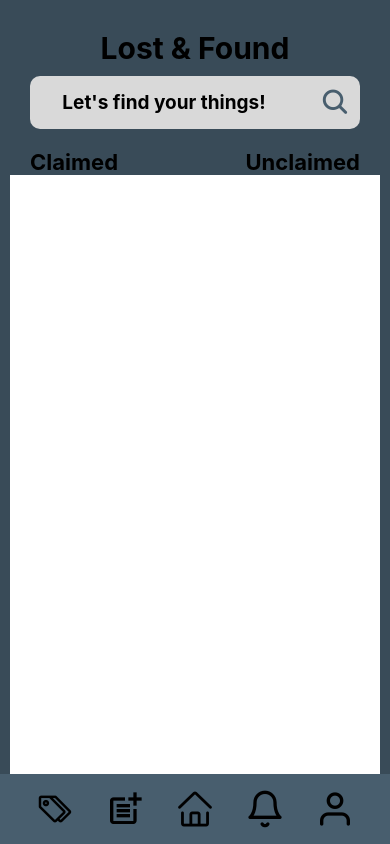
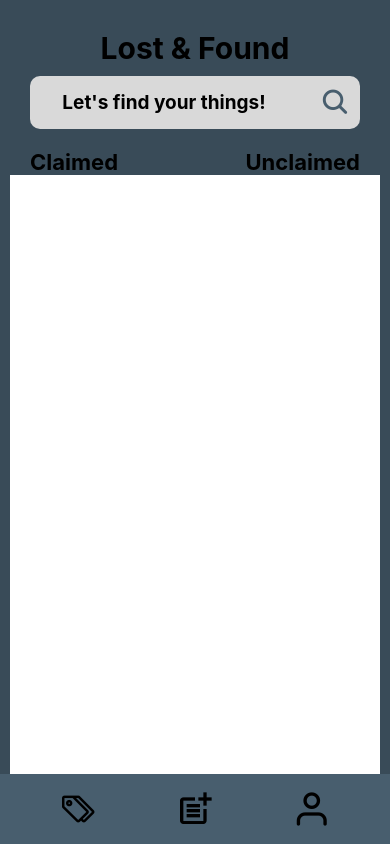
Before and after one commit to mfetalino-tip/updatedemtech, a React Native app in the folder project_eme/: screen /MainTab in a window 390 px wide. Built offline with nearby package versions, Linux system fonts and the light colour scheme.

Commit message:
got rid of tab3 and 4

```diff
--- a/project_eme/App.js
+++ b/project_eme/App.js
@@ -7,8 +7,7 @@ import NewAccount from './components/NewAccount';
 import MainTab from './components/MainTab';
 import MainTabTwo from './components/MainTabTwo';
 import Tab2 from './components/Tab2';
-import Tab3 from './components/Tab3';
-import Tab4 from './components/Tab4';
+
 import Tab5 from './components/Tab5';
 import CreatePost from './components/CreatePost';
 
@@ -25,8 +24,8 @@ export default function App() {
         <Stack.Screen name="MainTab" component={MainTab} />
         <Stack.Screen name="MainTabTwo" component={MainTabTwo} />
         <Stack.Screen name="CreatePost" component={CreatePost} />
-        <Stack.Screen name="Tab3" component={Tab3} />
-        <Stack.Screen name="Tab4" component={Tab4} />
+
+
         <Stack.Screen name="Tab5" component={Tab5} />
       </Stack.Navigator>
     </NavigationContainer>
--- a/project_eme/components/CreatePost.js
+++ b/project_eme/components/CreatePost.js
@@ -1,8 +1,8 @@
 import React, { useState } from 'react';
 import { View, TextInput, Button, Image, StyleSheet, TouchableOpacity, Text } from 'react-native';
 import * as ImagePicker from 'expo-image-picker';
-import { getDatabase, ref, push } from '@react-native-firebase/database';
-import { getStorage, ref as storageRef, uploadString, getDownloadURL } from '@react-native-firebase/storage';
+import { getDatabase, ref, push } from 'firebase/database';
+import { getStorage, ref as storageRef, uploadString, getDownloadURL } from 'firebase/storage';
 
 const TweetForm = () => {
   const [tweetText, setTweetText] = useState('');
--- a/project_eme/components/MainTab.js
+++ b/project_eme/components/MainTab.js
@@ -36,12 +36,7 @@ export default function MainTab({ navigation }) {
             <TouchableOpacity onPress={() => navigation.navigate('CreatePost')}>
                 <MaterialIcons name="post-add" size={40} color="black" />
             </TouchableOpacity>
-            <TouchableOpacity onPress={() => navigation.navigate('Tab3')}>
-            <AntDesign name="home" size={40} color="black" />
-            </TouchableOpacity>
-            <TouchableOpacity onPress={() => navigation.navigate('Tab4')}>
-                <Feather name="bell" size={40} color="black" />
-            </TouchableOpacity>
+
             <TouchableOpacity onPress={() => navigation.navigate('Tab5')}>
                 <Feather name="user" size={40} color="black" />
             </TouchableOpacity>
--- a/project_eme/components/MainTabTwo.js
+++ b/project_eme/components/MainTabTwo.js
@@ -98,12 +98,6 @@ export default function MainTabTwo({ navigation }) {
         </TouchableOpacity>
         <TouchableOpacity onPress={() => navigation.navigate('CreatePost.js')}>
           <MaterialIcons name="post-add" size={40} color="black" />
-        </TouchableOpacity>
-        <TouchableOpacity onPress={() => navigation.navigate('Tab3')}>
-          <AntDesign name="home" size={40} color="black" />
-        </TouchableOpacity>
-        <TouchableOpacity onPress={() => navigation.navigate('Tab4')}>
-          <Feather name="bell" size={40} color="black" />
         </TouchableOpacity>
         <TouchableOpacity onPress={() => navigation.navigate('Tab5')}>
           <Feather name="user" size={40} color="black" />
--- a/project_eme/components/Tab3.js
+++ /dev/null
@@ -1,53 +0,0 @@
-import React from 'react';
-import { StyleSheet, View, Text, ScrollView, TouchableOpacity } from 'react-native';
-import { AntDesign } from '@expo/vector-icons';
-import { MaterialIcons } from '@expo/vector-icons';
-import { Feather } from '@expo/vector-icons';
-
-
-export default function Tab3({ navigation }) {
-return (
-    <View style={styles.container}>
-        <ScrollView style={styles.scrollcontainer}>
-            <Text style={styles.example}>Nice</Text>
-        </ScrollView>
-
-        <View style={styles.rectangle}>
-            <TouchableOpacity onPress={() => navigation.navigate('MainTab')}>
-                <AntDesign name="tagso" size={40} color="black" />
-            </TouchableOpacity>
-            <TouchableOpacity onPress={() => navigation.navigate('CreatePost')}>
-                <MaterialIcons name="post-add" size={40} color="black" />
-            </TouchableOpacity>
-            <TouchableOpacity onPress={() => navigation.navigate('Tab3')}>
-            <AntDesign name="home" size={40} color="black" />
-            </TouchableOpacity>
-            <TouchableOpacity onPress={() => navigation.navigate('Tab4')}>
-                <Feather name="bell" size={40} color="black" />
-            </TouchableOpacity>
-            <TouchableOpacity onPress={() => navigation.navigate('Tab5')}>
-                <Feather name="user" size={40} color="black" />
-            </TouchableOpacity>
-        </View>
-    </View>
-);
-}
-
-const styles = StyleSheet.create({
-    container: {
-        flex: 1,
-        backgroundColor: 'white',
-    },
-    scrollcontainer: {
-        backgroundColor: 'white',
-        height: 900,
-    },
-    rectangle: {
-        width: 'auto',
-        height:55,
-        backgroundColor: '#485E6E',
-        flexDirection: 'row',
-        justifyContent: 'space-between',
-        alignItems: 'center',
-    },
-});
--- a/project_eme/components/Tab4.js
+++ /dev/null
@@ -1,53 +0,0 @@
-import React from 'react';
-import { StyleSheet, View, Text, ScrollView, TouchableOpacity } from 'react-native';
-import { AntDesign } from '@expo/vector-icons';
-import { MaterialIcons } from '@expo/vector-icons';
-import { Feather } from '@expo/vector-icons';
-
-
-export default function Tab4({ navigation }) {
-return (
-    <View style={styles.container}>
-        <ScrollView style={styles.scrollcontainer}>
-            <Text style={styles.example}>Nice</Text>
-        </ScrollView>
-
-        <View style={styles.rectangle}>
-            <TouchableOpacity onPress={() => navigation.navigate('MainTab')}>
-                <AntDesign name="tagso" size={40} color="black" />
-            </TouchableOpacity>
-            <TouchableOpacity onPress={() => navigation.navigate('CreatePost')}>
-                <MaterialIcons name="post-add" size={40} color="black" />
-            </TouchableOpacity>
-            <TouchableOpacity onPress={() => navigation.navigate('Tab3')}>
-            <AntDesign name="home" size={40} color="black" />
-            </TouchableOpacity>
-            <TouchableOpacity onPress={() => navigation.navigate('Tab4')}>
-                <Feather name="bell" size={40} color="black" />
-            </TouchableOpacity>
-            <TouchableOpacity onPress={() => navigation.navigate('Tab5')}>
-                <Feather name="user" size={40} color="black" />
-            </TouchableOpacity>
-        </View>
-    </View>
-);
-}
-
-const styles = StyleSheet.create({
-    container: {
-        flex: 1,
-        backgroundColor: 'white',
-    },
-    scrollcontainer: {
-        backgroundColor: 'white',
-        height: 900,
-    },
-    rectangle: {
-        width: 'auto',
-        height:55,
-        backgroundColor: '#485E6E',
-        flexDirection: 'row',
-        justifyContent: 'space-between',
-        alignItems: 'center',
-    },
-});
```
